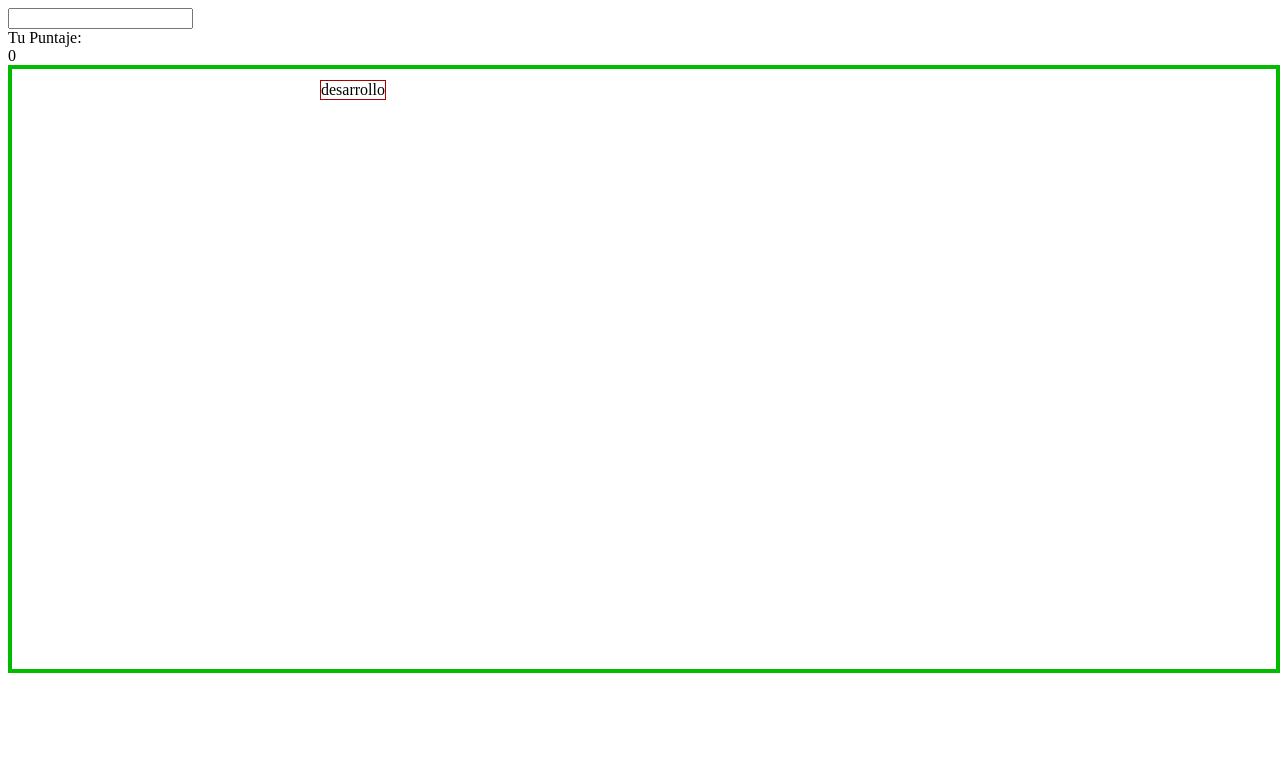
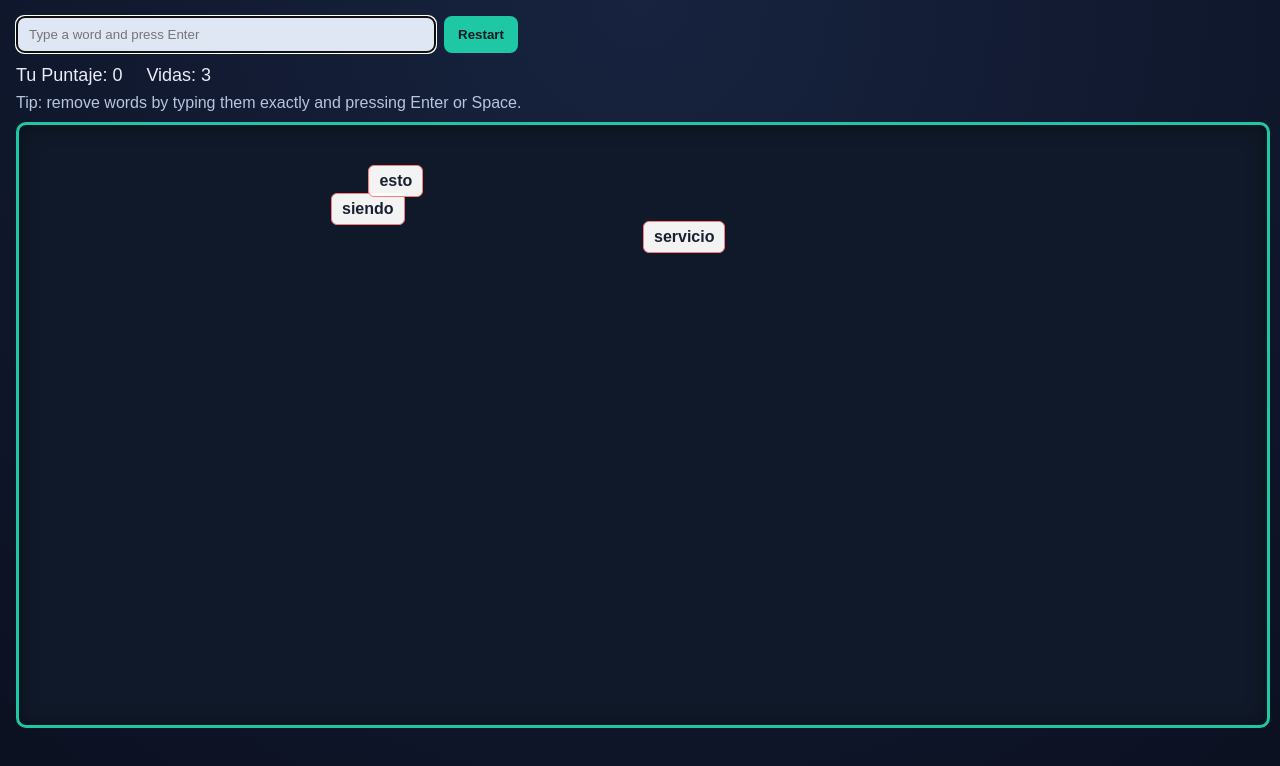
Before and after one commit to martinadolfi/textwars, a plain HTML site: page index.html in a window 1280 px wide. Drawn offline with Linux system fonts and the light colour scheme.

Commit message:
Improve gameplay with lives, restart, and UI refresh

```diff
--- a/app.css
+++ b/app.css
@@ -1,10 +1,74 @@
+:root {
+    --bg: #0b1020;
+    --panel: #101929;
+    --accent: #1ec8a5;
+    --danger: #c43636;
+    --text: #e8edf7;
+}
+
+body {
+    font-family: Arial, Helvetica, sans-serif;
+    background: radial-gradient(circle at top, #17233f, var(--bg));
+    color: var(--text);
+    margin: 0;
+    padding: 16px;
+}
+
+.controlP {
+    display: flex;
+    gap: 8px;
+    margin-bottom: 12px;
+}
+
+#myInput {
+    flex: 1;
+    max-width: 420px;
+    padding: 10px 12px;
+    border-radius: 8px;
+    border: 1px solid #496083;
+    background: #dfe6f4;
+}
+
+#restartButton {
+    border: none;
+    border-radius: 8px;
+    background: var(--accent);
+    color: #0f1a26;
+    padding: 10px 14px;
+    font-weight: bold;
+    cursor: pointer;
+}
+
+.hud {
+    display: flex;
+    gap: 24px;
+    margin-bottom: 8px;
+    font-size: 18px;
+}
+
+.hint {
+    margin-bottom: 10px;
+    color: #b8c5df;
+}
+
 .word {
     position: absolute;
-    top: 80px;
-    border: 1px solid #AA0000;
-  }
+    top: 40px;
+    border: 1px solid #ff7a7a;
+    background: rgba(255, 255, 255, 0.95);
+    color: #182030;
+    border-radius: 6px;
+    padding: 6px 10px;
+    font-weight: bold;
+}
+
 .gameScreen {
-    border: 4px solid #00BB00;
+    position: relative;
+    overflow: hidden;
+    border: 3px solid var(--accent);
+    border-radius: 10px;
+    background-color: var(--panel);
     height: 600px;
     width: 100%;
+    box-shadow: inset 0 0 20px rgba(0, 0, 0, 0.35);
 }
--- a/app.js
+++ b/app.js
@@ -1,92 +1,172 @@
-startVelocity=3000;
-velocity = startVelocity;
-startWordInterval = 3000;
-wordInterval = startWordInterval;
-moveDistance = 30;
-moveDistancePx="+=" + moveDistance + "px";
-vLimit = 600;
-hLimit = 600;
-finishWords = [13,32]
-wordCount = wordList.length
-currentScore = 0;
-running = true;
-var myTimer,wordTimer
+let startVelocity = 2200;
+let startWordInterval = 2200;
+const moveDistance = 28;
+const moveDistancePx = "+=" + moveDistance + "px";
+let vLimit = 600;
+const finishWords = [13, 32]; // Enter and Space
+const maxLives = 3;
 
-function initSizes(){
-    hLimit=$(".gameScreen").width();
-    vLimit=$(".gameScreen").height();
+let currentScore = 0;
+let currentLives = maxLives;
+let running = false;
+let myTimer;
+let wordTimer;
+
+function initSizes() {
+    vLimit = $(".gameScreen").height();
 }
 
-function moveDown(){
-    $( ".word" ).animate({'top': moveDistancePx});
+function getWordPoolSize() {
+    return wordList.length - 1;
+}
+
+function updateHud() {
+    $("#currentScore").text(currentScore);
+    $("#currentLives").text(currentLives);
+}
+
+function getScoreFromWord(word) {
+    return word.length;
+}
+
+function randomWord() {
+    return wordList[Math.round(Math.random() * getWordPoolSize())];
+}
+
+function removeWordAndScore(element) {
+    const word = element.innerText;
+    $(element).fadeOut(80, function () {
+        element.remove();
+    });
+    currentScore += getScoreFromWord(word);
+    updateHud();
+}
+
+function loseLife() {
+    currentLives -= 1;
+    updateHud();
+
+    if (currentLives <= 0) {
+        stopGame("#8B0000");
+    }
+}
+
+function stopGame(backgroundColor) {
+    running = false;
+    clearTimeout(myTimer);
+    clearTimeout(wordTimer);
+    $(".gameScreen").css("background-color", backgroundColor || "#8B0000");
+    $("#myInput").prop("disabled", true);
+}
+
+function moveDown() {
+    $(".word").animate({ top: moveDistancePx }, 120, "linear");
     checkPosition();
 }
 
-function checkPosition(){
-    $( ".word" ).each( function( index, element ){
-        if ( parseInt($( this ).css('top').replace("px")) > vLimit ) {
-            running = false;
-            clearTimeout(myTimer);
-            clearTimeout(wordTimer);
-            $(".gameScreen").css('background-color', 'red');
+function checkPosition() {
+    $(".word").each(function () {
+        const top = parseInt($(this).css("top").replace("px", ""), 10);
+        if (top > vLimit) {
+            this.remove();
+            loseLife();
         }
     });
 }
 
-function getScoreFromWord(word){
-    return word.length;
-};
+function keyPressed(box, event) {
+    if (!finishWords.includes(event.which)) {
+        return;
+    }
 
-function keyPressed(box,event){
-    if ( finishWords.includes(event.which) )  {
-        currentWord=box.val().toLowerCase();
-        $( ".word" ).each(function (){
-            if ( $(this)[0].innerText == currentWord ) {
-                $(this).fadeOut(function(){$(this)[0].remove()});
-                currentScore+=getScoreFromWord(currentWord)
-                $( "#currentScore" ).text(currentScore);
-                return false;
-            }
-        });
-        box.val('');
-    } else {
-        currentWord=box.val() + String.fromCharCode(event.which);
+    event.preventDefault();
+    const currentWord = box.val().trim().toLowerCase();
+    if (!currentWord) {
+        return;
     }
-}
-function createOneWord(){
-    jQuery('<div class="word" style="left:'+ (Math.round(Math.random()*(80))+10)+'%">'+ wordList[Math.round(Math.random()*wordCount)]+'</div>').appendTo('#gameScreen');
+
+    let matched = false;
+    $(".word").each(function () {
+        if ($(this)[0].innerText === currentWord) {
+            removeWordAndScore($(this)[0]);
+            matched = true;
+            return false;
+        }
+    });
+
+    if (!matched) {
+        currentScore = Math.max(0, currentScore - 1);
+        updateHud();
+    }
+
+    box.val("");
 }
 
-function ramper(){
+function createOneWord() {
+    if (!running) {
+        return;
+    }
+
+    const left = Math.round(Math.random() * 80) + 10;
+    jQuery('<div class="word" style="left:' + left + '%">' + randomWord() + "</div>").appendTo("#gameScreen");
+}
+
+function ramper() {
     if (running) {
-        myTimer = setTimeout(function(){
+        const nextTick = Math.max(550, startVelocity - currentScore * 14);
+        myTimer = setTimeout(function () {
             moveDown();
             ramper();
-        },startVelocity-(currentScore*10));
+        }, nextTick);
     }
 }
 
-function creator(){
+function creator() {
     if (running) {
-        wordTimer = setTimeout(function(){
+        const nextWordTick = Math.max(700, startWordInterval - currentScore * 8);
+        wordTimer = setTimeout(function () {
             createOneWord();
             creator();
-        },startWordInterval-(currentScore*5));
+        }, nextWordTick);
     }
 }
 
-$(document).ready(function(){
-    initSizes();
-    $( "#myInput" ).keypress(function(event){
-        if ( finishWords.includes(event.which) ) {
-            event.preventDefault();
-         }
-        if ( running ){ keyPressed ($(this),event )} ;
-    })
+function resetGame() {
+    clearTimeout(myTimer);
+    clearTimeout(wordTimer);
+
+    $(".word").remove();
+    $(".gameScreen").css("background-color", "#101929");
+    $("#myInput").prop("disabled", false).val("").focus();
+
+    currentScore = 0;
+    currentLives = maxLives;
+    running = true;
+
+    updateHud();
+    createOneWord();
     ramper();
     creator();
-    // Force focus on textbox
-    $( ".gameScreen" ).click(function(){
+}
+
+$(document).ready(function () {
+    initSizes();
+
+    $("#myInput").keypress(function (event) {
+        if (running) {
+            keyPressed($(this), event);
+        }
+    });
+
+    $(".gameScreen").click(function () {
         $("#myInput").focus();
-    })
+    });
+
+    $("#restartButton").click(function () {
+        resetGame();
+    });
+
+    $(window).on("resize", initSizes);
+
+    resetGame();
 });
--- a/index.html
+++ b/index.html
@@ -6,9 +6,14 @@
 </head>
 <body>
     <div id="controls" class="controlP">
-        <input type="text" id="myInput" name="text">
+        <input type="text" id="myInput" name="text" autocomplete="off" placeholder="Type a word and press Enter">
+        <button id="restartButton" type="button">Restart</button>
     </div>
-    <div id="score" class="score">Tu Puntaje:  <div id="currentScore">0</div></div>
+    <div id="hud" class="hud">
+        <div id="score" class="score">Tu Puntaje: <span id="currentScore">0</span></div>
+        <div id="lives" class="lives">Vidas: <span id="currentLives">3</span></div>
+    </div>
+    <div class="hint">Tip: remove words by typing them exactly and pressing Enter or Space.</div>
     <div id="gameScreen" class="gameScreen">
     </div>
 
```
